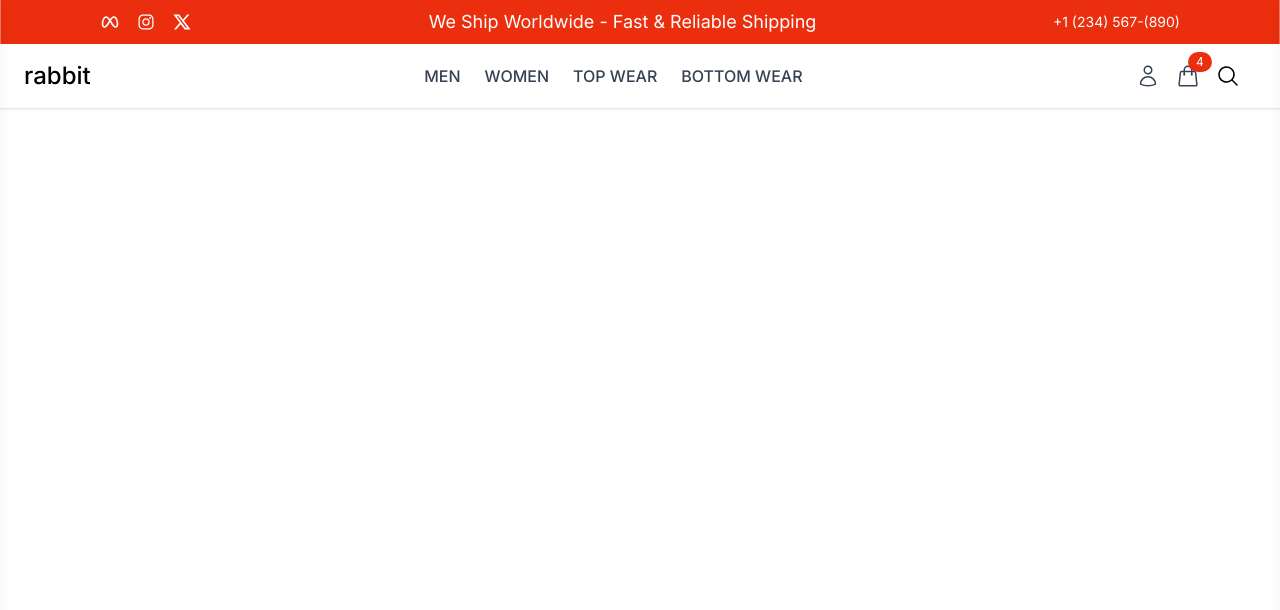
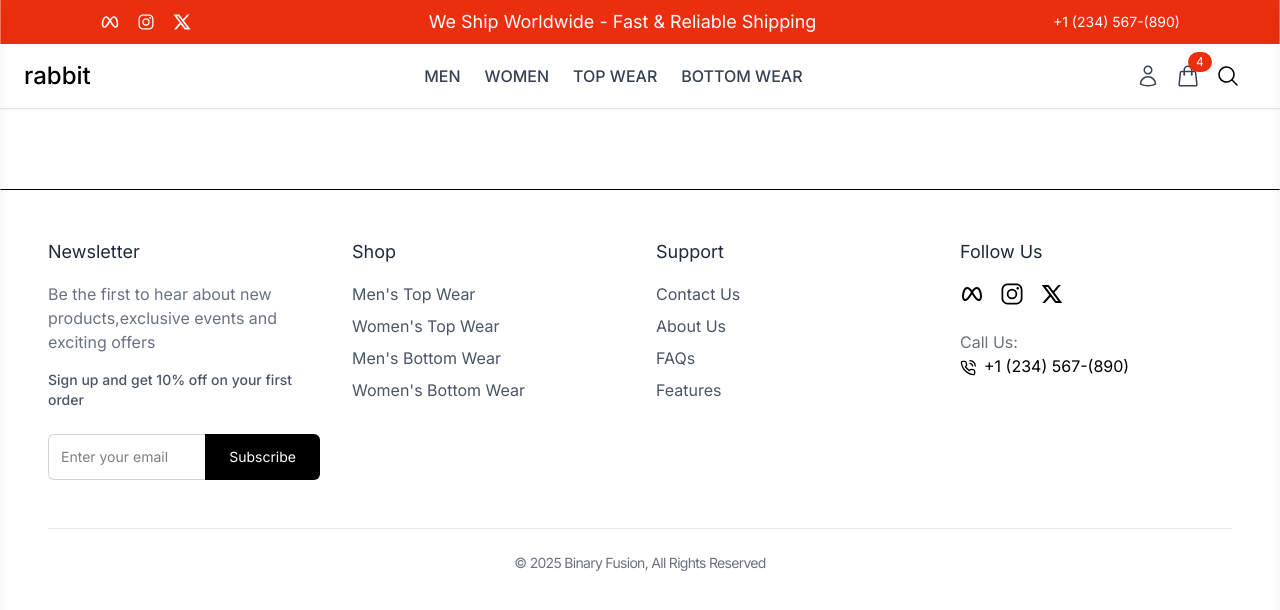
Before and after one commit to ipakrashi/rabbit, a React (Vite) app in the folder frontend/: page / in a window 1280 px wide. Shown: the top 610 px of the page. Built offline with nearby package versions, Linux system fonts and the light colour scheme.

Commit message:
01:32:52 Footer Section Complete

```diff
--- /dev/null
+++ b/frontend/src/components/common/Footer.jsx
@@ -0,0 +1,162 @@
+import { FiPhoneCall } from 'react-icons/fi'
+import { IoLogoInstagram } from 'react-icons/io5'
+import { RiTwitterXLine } from 'react-icons/ri'
+import { TbBrandMeta } from 'react-icons/tb'
+import { Link } from 'react-router-dom'
+
+const Footer = () => {
+    return (
+        <footer className='border-t  p-12'>
+            <div className='container mx-auto grid grid-cols-1 md:grid-cols-4 gap-8 px-4 lg:px-0'>
+                <div className=''>
+                    <h3 className='text-lg mb-4 text-gray-800'>Newsletter</h3>
+                    <p className='text-gray-500 mb-4'>
+                        Be the first to hear about new products,exclusive events
+                        and exciting offers
+                    </p>
+                    <p className='text-gray-600 font-medium text-sm mb-6'>
+                        Sign up and get 10% off on your first order
+                    </p>
+                    {/* Newsletter Form */}
+                    <form action='' className='flex'>
+                        <input
+                            type='email'
+                            name=''
+                            id=''
+                            placeholder='Enter your email'
+                            className='p-3 w-full text-sm border-t border-l border-b border-gray-300 rounded-l-md focus:outline-none focus:ring-2 focus:ring-gray-500 transition-all'
+                            required
+                        />
+                        <button
+                            type='submit'
+                            className='bg-black text-white px-6 py-3 text-sm rounded-r-md hover:bg-gray-800 transition-all'
+                        >
+                            Subscribe
+                        </button>
+                    </form>
+                </div>
+                {/* Shop Links */}
+                <div className=''>
+                    <h3 className='text-lg mb-4 text-gray-800'>Shop</h3>
+                    <ul className='space-y-2 text-gray-600'>
+                        <li>
+                            <Link
+                                to='#'
+                                className='hover:text-gray-600 transition-colors'
+                            >
+                                Men's Top Wear
+                            </Link>
+                        </li>
+                        <li>
+                            <Link
+                                to='#'
+                                className='hover:text-gray-600 transition-colors'
+                            >
+                                Women's Top Wear
+                            </Link>
+                        </li>
+                        <li>
+                            <Link
+                                to='#'
+                                className='hover:text-gray-600 transition-colors'
+                            >
+                                Men's Bottom Wear
+                            </Link>
+                        </li>
+                        <li>
+                            <Link
+                                to='#'
+                                className='hover:text-gray-600 transition-colors'
+                            >
+                                Women's Bottom Wear
+                            </Link>
+                        </li>
+                        <li></li>
+                    </ul>
+                </div>
+                {/* Support Links */}
+                <div className=''>
+                    <h3 className='text-lg mb-4 text-gray-800'>Support</h3>
+                    <ul className='space-y-2 text-gray-600'>
+                        <li>
+                            <Link
+                                to='#'
+                                className='hover:text-gray-600 transition-colors'
+                            >
+                                Contact Us
+                            </Link>
+                        </li>
+                        <li>
+                            <Link
+                                to='#'
+                                className='hover:text-gray-600 transition-colors'
+                            >
+                                About Us
+                            </Link>
+                        </li>
+                        <li>
+                            <Link
+                                to='#'
+                                className='hover:text-gray-600 transition-colors'
+                            >
+                                FAQs
+                            </Link>
+                        </li>
+                        <li>
+                            <Link
+                                to='#'
+                                className='hover:text-gray-600 transition-colors'
+                            >
+                                Features
+                            </Link>
+                        </li>
+                        <li></li>
+                    </ul>
+                </div>
+                {/* Follow Us */}
+                <div className=''>
+                    <h3 className='text-lg mb-4 text-gray-800'>Follow Us</h3>
+                    <div className='flex items-center space-x-4 mb-6'>
+                        <a
+                            href='https://facebook.com'
+                            target='_blank'
+                            rel='noopener, noreferrer'
+                            className='hover:text-gray-500'
+                        >
+                            <TbBrandMeta className='h-6 w-6' />
+                        </a>
+                        <a
+                            href='https://facebook.com'
+                            target='_blank'
+                            rel='noopener, noreferrer'
+                            className='hover:text-gray-500'
+                        >
+                            <IoLogoInstagram className='h-6 w-6' />
+                        </a>
+                        <a
+                            href='https://facebook.com'
+                            target='_blank'
+                            rel='noopener, noreferrer'
+                            className='hover:text-gray-500'
+                        >
+                            <RiTwitterXLine className='h-6 w-6' />
+                        </a>
+                    </div>
+                    <p className='text-gray-500'>Call Us:</p>
+                    <p>
+                        <FiPhoneCall className='inline-block mr-2' />
+                        +1 (234) 567-(890)
+                    </p>
+                </div>
+            </div>
+            {/* Footer Bottom Copyright */}
+            <div className='container mx-auto mt-12 px-4 lg:px-0 border-t border-gray-200 pt-6'>
+                <p className='text-gray-500 text-center text-sm tracking-tighter'>
+                    &copy; 2025 Binary Fusion, All Rights Reserved
+                </p>
+            </div>
+        </footer>
+    )
+}
+
+export default Footer
--- a/frontend/src/components/layout/UserLayout.jsx
+++ b/frontend/src/components/layout/UserLayout.jsx
@@ -1,3 +1,4 @@
+import Footer from '../common/Footer'
 import Header from '../common/Header'
 
 const UserLayout = () => {
@@ -6,7 +7,9 @@
             {/* HEADER */}
             <Header />
             {/* MAIN CONTENT */}
+            <div className='h-20'></div>
             {/* FOOTER */}
+            <Footer />
         </>
     )
 }
```
